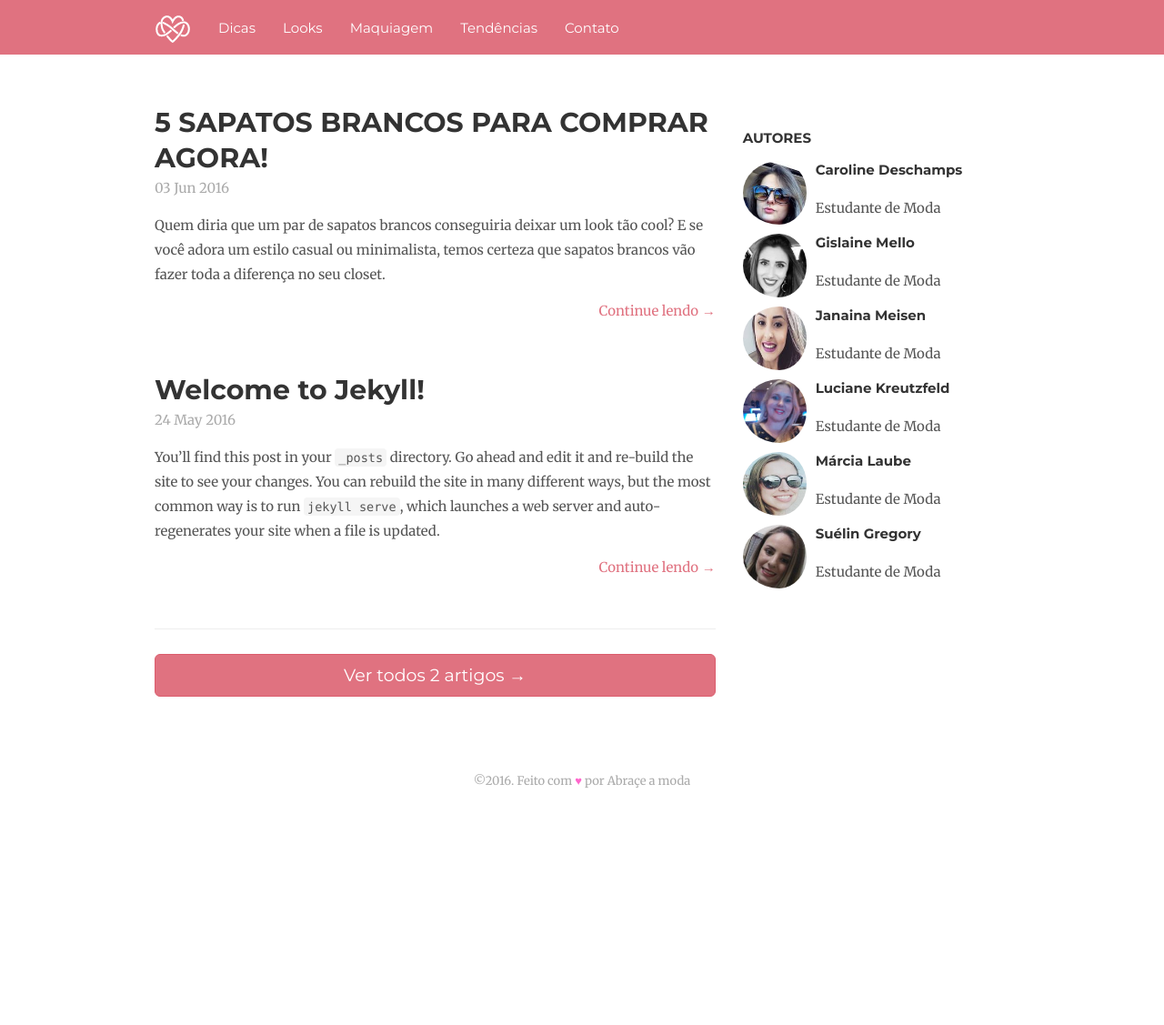
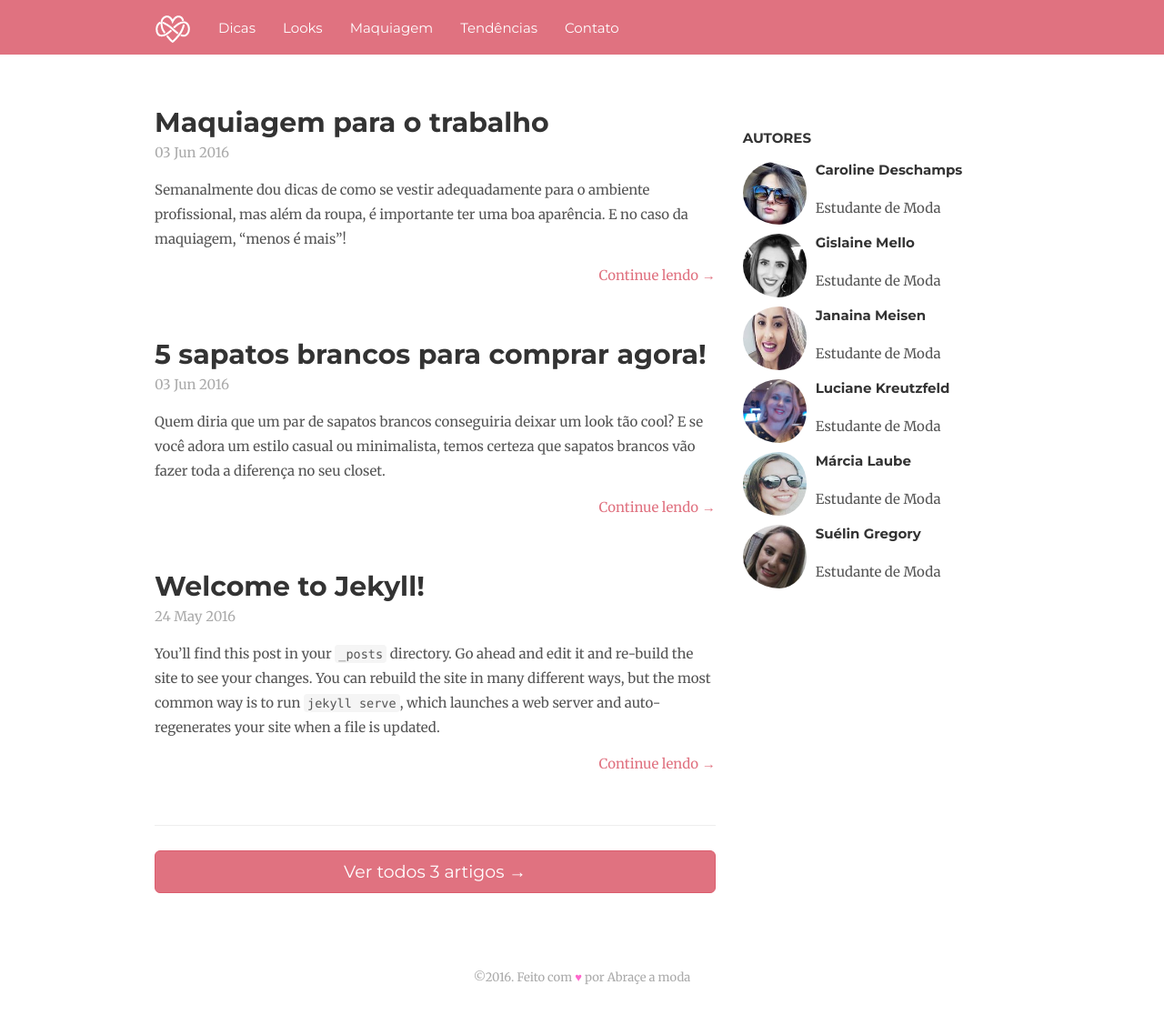
Before and after one commit to alessandrostein/blog-fashion-hug, a Jekyll site: the page built from index.html, in a window 1280 px wide. Shown: the whole page at 91% size. Built offline with Jekyll 4.4.1, drawn with Linux system fonts in a browser that asks for light colours; nearby versions of some CDN libraries; comment, search, counter and statistics services are not loaded; before the commit the page ends 911 px from its top, so only the background shows below that.

Commit message:
Post for make up

```diff
--- /dev/null
+++ b/_posts/2016-06-03-make-up-for-work.markdown
@@ -0,0 +1,15 @@
+---
+layout: post
+title:  "Maquiagem para o trabalho"
+date:   2016-06-03 17:41:20 -0300
+categories: maquiagem
+---
+Semanalmente dou dicas de como se vestir adequadamente para o ambiente profissional, mas além da roupa, é importante ter uma boa aparência. E no caso da maquiagem, “menos é mais”!
+
+Durante o dia e para o trabalho, a make não deve ser muito carregada. Primeiro porque ela não deve chamar mais atenção do que você, e na luz do dia, fica muito mais evidente a quantidade de produtos usados. Segundo, ela nos acompanhará de manhã até a noite, onde temos uma rotina intensa e pode acontecer de esfregarmos os olhos, transpirar, etc. Isso acaba prejudicando a maquiagem e, principalmente, a pele que não descansa.
+
+A maquiagem natural é aquela que tem tudo, mas parece não ter nada: Uma pele perfeita, um bom delineador/lápis, blush suave e batom clarinho. O correto é apostar em uma pele iluminada e os olhos marcados em cima. Prefira usar os olhos marcados embaixo apenas para produções noturnas.
+
+![](http://static1.squarespace.com/static/5462366ce4b0d7f501195643/t/575180c1356fb0d76736b122/1464959175586/?format=750w)
+
+A máscara para cílios é o item principal na maquiagem, pois ela define o olhar e fica super feminino, prefira os mais volumosos. Não tem erro, o produto fica ótimo em todos os olhos.
--- a/_posts/2016-06-03-tips-for-shoes.markdown
+++ b/_posts/2016-06-03-tips-for-shoes.markdown
@@ -1,6 +1,6 @@
 ---
 layout: post
-title:  "5 SAPATOS BRANCOS PARA COMPRAR AGORA!"
+title:  "5 sapatos brancos para comprar agora!"
 date:   2016-06-03 17:31:20 -0300
 categories: dicas
 ---
```
